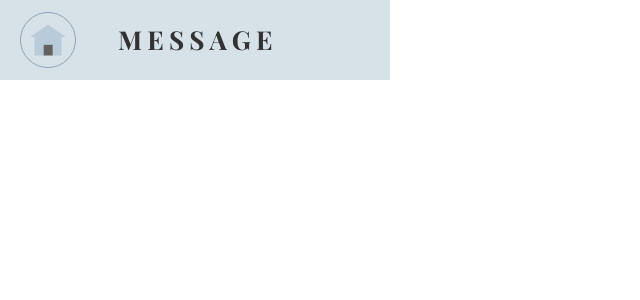
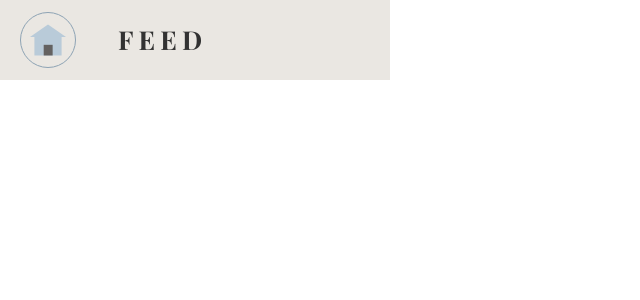
Before and after one commit to cs160-group-7/final, a React (Create React App) app: page /feed in a window 1280 px wide. Shown: the top 300 px of the page, without its empty margins (0-640 px from the left). Built offline with nearby package versions, Linux system fonts and the light colour scheme.

Commit message:
finalize the structure

```diff
--- a/src/Components/FeedHeader.js
+++ b/src/Components/FeedHeader.js
@@ -1,15 +1,15 @@
 import React from 'react';
-import '../pages/styles/message.css'
+import '../styles/message.css'
 import homeicon from '../assets/message-home.svg';
 
 
 const FeedHeader = () => {
     return(
-        <div className="header-container">
+        <div className="feed-header-container">
             <button className="home-button">
                 <img src={homeicon}/>
             </button>
-            <span className="header-name">MESSAGE</span>
+            <span className="header-name">FEED</span>
         </div>
     )
 }
--- a/src/Components/MessageHeader.js
+++ b/src/Components/MessageHeader.js
@@ -1,5 +1,5 @@
 import React from 'react';
-import '../pages/styles/message.css'
+import '../styles/message.css'
 import homeicon from '../assets/message-home.svg';
 
 
--- a/src/pages/Feed.js
+++ b/src/pages/Feed.js
@@ -1,5 +1,6 @@
 import React, {useState} from "react"
 import FeedHeader from "../Components/FeedHeader";
+import "../styles/feed.css"
 
 const Feed = () => {
 
@@ -8,7 +9,6 @@ const Feed = () => {
     return (
         <>
             <FeedHeader />
-
         </>
     )
 }
--- /dev/null
+++ b/src/styles/feed.css
@@ -0,0 +1,5 @@
+.feed-header-container {
+    background: #EAE7E2;
+    width: 390px;
+    height: 80px;
+}
```
Also changed, not shown: src/styles/message.css (renamed from src/pages/styles/message.css).
